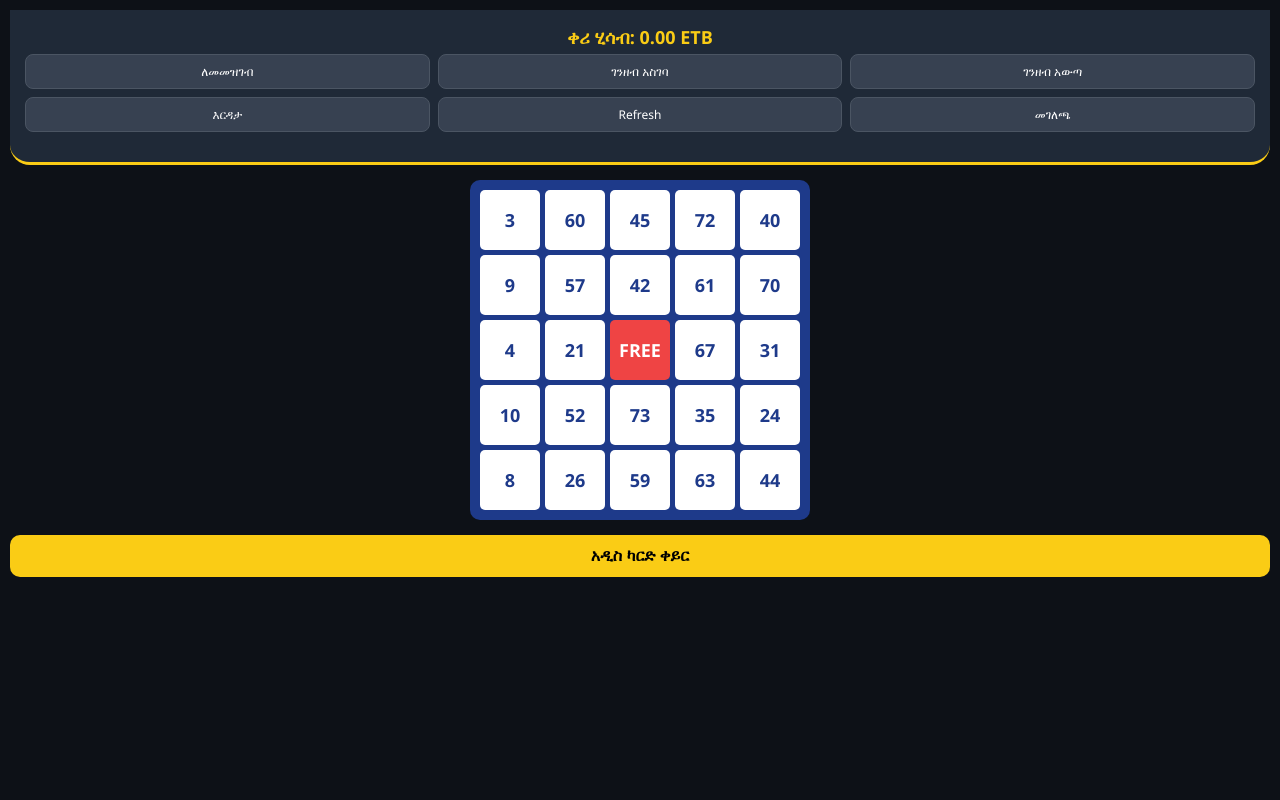
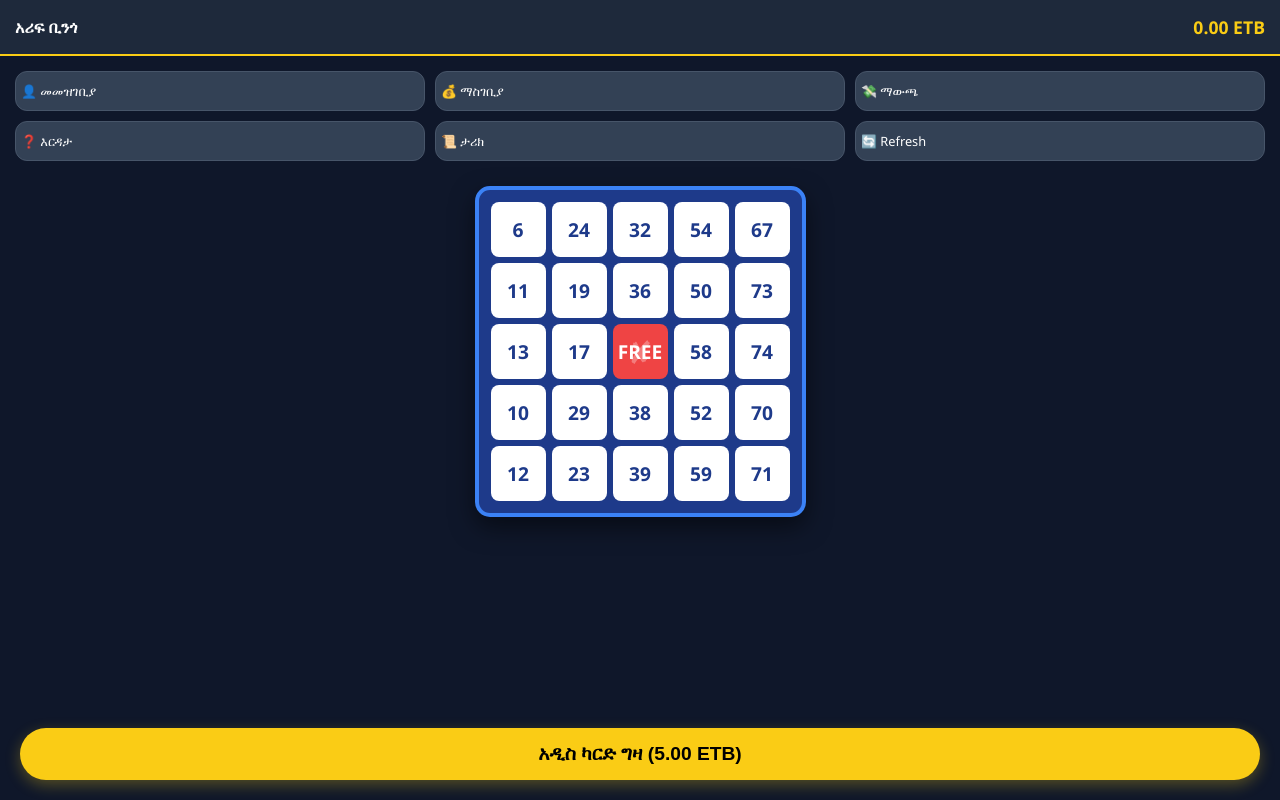
Before and after one commit to AbesentArif/arif-bingo, a plain HTML site: page index.html in a window 1280 px wide. Drawn offline with Linux system fonts and the light colour scheme.

Commit message:
Update index.html

```diff
--- a/index.html
+++ b/index.html
@@ -1,66 +1,92 @@
 <!DOCTYPE html>
-<html>
+<html lang="am">
 <head>
     <meta charset="UTF-8">
     <meta name="viewport" content="width=device-width, initial-scale=1.0, maximum-scale=1.0, user-scalable=no">
-    <title>አሪፍ ቢንጎ - Arif Bingo</title>
+    <title>Arif Bingo - አሪፍ ቢንጎ</title>
     <style>
-        body { font-family: 'Segoe UI', sans-serif; background-color: #0d1117; color: white; text-align: center; margin: 0; padding: 10px; }
-        .header { background: #1f2937; padding: 15px; border-radius: 0 0 20px 20px; margin-bottom: 15px; border-bottom: 3px solid #facc15; }
-        .balance-box { font-size: 18px; color: #facc15; font-weight: bold; margin-bottom: 5px; }
+        :root { --primary: #facc15; --bg: #0f172a; --card-bg: #1e293b; }
+        body { font-family: 'Segoe UI', Tahoma, sans-serif; background-color: var(--bg); color: white; margin: 0; padding: 0; display: flex; flex-direction: column; height: 100vh; }
 
-        /* Menu Buttons */
-        .menu-grid { display: grid; grid-template-columns: repeat(3, 1fr); gap: 8px; margin-bottom: 15px; }
-        .menu-item { background: #374151; padding: 8px; border-radius: 8px; font-size: 12px; cursor: pointer; border: 1px solid #4b5563; }
-        .menu-item:active { background: #facc15; color: black; }
+        /* Top Navigation */
+        .top-nav { background: #1e293b; padding: 15px; border-bottom: 2px solid var(--primary); display: flex; justify-content: space-between; align-items: center; }
+        .balance { color: var(--primary); font-weight: bold; font-size: 1.1rem; }
 
-        .grid { display: grid; grid-template-columns: repeat(5, 1fr); gap: 5px; max-width: 320px; margin: 0 auto; background: #1e3a8a; padding: 10px; border-radius: 10px; }
-        .cell { width: 100%; aspect-ratio: 1/1; background: white; color: #1e3a8a; display: flex; align-items: center; justify-content: center; font-size: 18px; font-weight: bold; border-radius: 5px; }
-        .cell.marked { background: #ef4444 !important; color: white !important; }
+        /* Main Menu Grid */
+        .menu-container { display: grid; grid-template-columns: repeat(3, 1fr); gap: 10px; padding: 15px; }
+        .menu-btn { background: #334155; border: 1px solid #475569; padding: 10px 5px; border-radius: 12px; font-size: 0.8rem; cursor: pointer; transition: 0.2s; }
+        .menu-btn:active { background: var(--primary); color: black; transform: translateY(2px); }
 
-        .play-btn { margin-top: 15px; padding: 12px; background: #facc15; color: black; border: none; border-radius: 10px; font-weight: bold; width: 100%; font-size: 16px; }
+        /* Bingo Board Area */
+        .game-area { flex-grow: 1; padding: 10px; display: flex; flex-direction: column; align-items: center; }
+        .bingo-card { display: grid; grid-template-columns: repeat(5, 1fr); gap: 6px; background: #1e3a8a; padding: 12px; border-radius: 15px; box-shadow: 0 10px 25px rgba(0,0,0,0.5); border: 4px solid #3b82f6; }
+        .cell { width: 55px; height: 55px; background: white; color: #1e3a8a; display: flex; align-items: center; justify-content: center; font-size: 1.2rem; font-weight: 900; border-radius: 8px; cursor: pointer; position: relative; }
+        .cell.marked { background: #ef4444; color: white; animation: pop 0.3s ease; }
+        .cell.marked::after { content: '✘'; position: absolute; font-size: 2rem; opacity: 0.3; }
+
+        /* Action Buttons */
+        .action-area { padding: 20px; }
+        .main-btn { background: var(--primary); color: #000; border: none; padding: 15px; width: 100%; border-radius: 50px; font-size: 1.2rem; font-weight: bold; cursor: pointer; box-shadow: 0 5px 15px rgba(250, 204, 21, 0.3); }
+
+        @keyframes pop { 0% { transform: scale(1); } 50% { transform: scale(1.1); } 100% { transform: scale(1); } }
     </style>
 </head>
 <body>
 
-    <div class="header">
-        <div class="balance-box">ቀሪ ሂሳብ: 0.00 ETB</div>
-        <div class="menu-grid">
-            <div class="menu-item" onclick="alert('በቅርቡ ይከፈታል')">ለመመዝገብ</div>
-            <div class="menu-item" onclick="alert('ገንዘብ ለማስገባት')">ገንዘብ አስገባ</div>
-            <div class="menu-item" onclick="alert('ገንዘብ ለማውጣት')">ገንዘብ አውጣ</div>
-            <div class="menu-item" onclick="alert('እርዳታ')">እርዳታ</div>
-            <div class="menu-item" onclick="location.reload()">Refresh</div>
-            <div class="menu-item" onclick="alert('Account Settings')">መገለጫ</div>
-        </div>
+    <div class="top-nav">
+        <div style="font-weight: bold;">አሪፍ ቢንጎ</div>
+        <div class="balance" id="wallet">0.00 ETB</div>
     </div>
 
-    <div class="grid" id="bingoGrid"></div>
-    <button class="play-btn" onclick="generateNewBoard()">አዲስ ካርድ ቀይር</button>
+    <div class="menu-container">
+        <div class="menu-btn" onclick="showMsg('ለመመዝገብ')">👤 መመዝገቢያ</div>
+        <div class="menu-btn" onclick="showMsg('ገንዘብ ለማስገባት')">💰 ማስገቢያ</div>
+        <div class="menu-btn" onclick="showMsg('ገንዘብ ለማውጣት')">💸 ማውጫ</div>
+        <div class="menu-btn" onclick="showMsg('የእርዳታ ገጽ')">❓ እርዳታ</div>
+        <div class="menu-btn" onclick="showMsg('የቀድሞ ጨዋታዎች')">📜 ታሪክ</div>
+        <div class="menu-btn" onclick="location.reload()">🔄 Refresh</div>
+    </div>
+
+    <div class="game-area">
+        <div class="bingo-card" id="card"></div>
+    </div>
+
+    <div class="action-area">
+        <button class="main-btn" onclick="newCard()">አዲስ ካርድ ግዛ (5.00 ETB)</button>
+    </div>
 
     <script>
-        function generateNewBoard() {
-            const grid = document.getElementById('bingoGrid');
-            grid.innerHTML = '';
-            let nums = [];
-            while(nums.length < 25) {
-                let r = Math.floor(Math.random() * 75) + 1;
-                if(!nums.includes(r)) nums.push(r);
+        function showMsg(title) { alert(title + " በቅርቡ ዝግጁ ይሆናል!"); }
+
+        function newCard() {
+            const card = document.getElementById('card');
+            card.innerHTML = '';
+            // ቢንጎ ቁጥሮች (B:1-15, I:16-30, N:31-45, G:46-60, O:61-75)
+            let columns = [[], [], [], [], []];
+            for(let i=0; i<5; i++) {
+                while(columns[i].length < 5) {
+                    let r = Math.floor(Math.random() * 15) + (i * 15 + 1);
+                    if(!columns[i].includes(r)) columns[i].push(r);
+                }
             }
-            nums.forEach((n, i) => {
-                const c = document.createElement('div');
-                c.className = 'cell';
-                if(i === 12) {
-                    c.innerText = 'FREE';
-                    c.classList.add('marked');
-                } else {
-                    c.innerText = n;
-                    c.onclick = function() { this.classList.toggle('marked'); };
+
+            for(let row=0; row<5; row++) {
+                for(let col=0; col<5; col++) {
+                    const cell = document.createElement('div');
+                    cell.className = 'cell';
+                    let val = columns[col][row];
+                    if(row === 2 && col === 2) {
+                        cell.innerText = 'FREE';
+                        cell.classList.add('marked');
+                    } else {
+                        cell.innerText = val;
+                        cell.onclick = function() { this.classList.toggle('marked'); };
+                    }
+                    card.appendChild(cell);
                 }
-                grid.appendChild(c);
-            });
+            }
         }
-        generateNewBoard();
+        newCard();
     </script>
 </body>
 </html>
```
